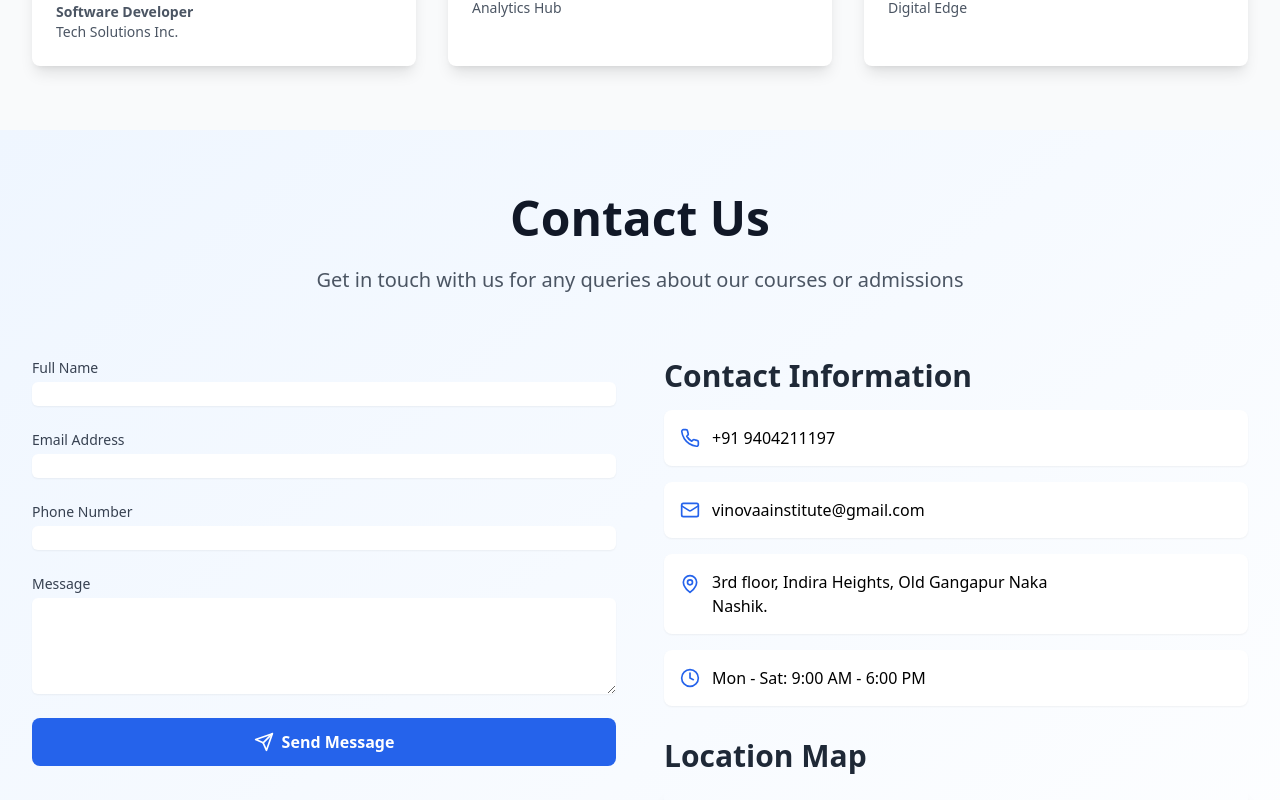
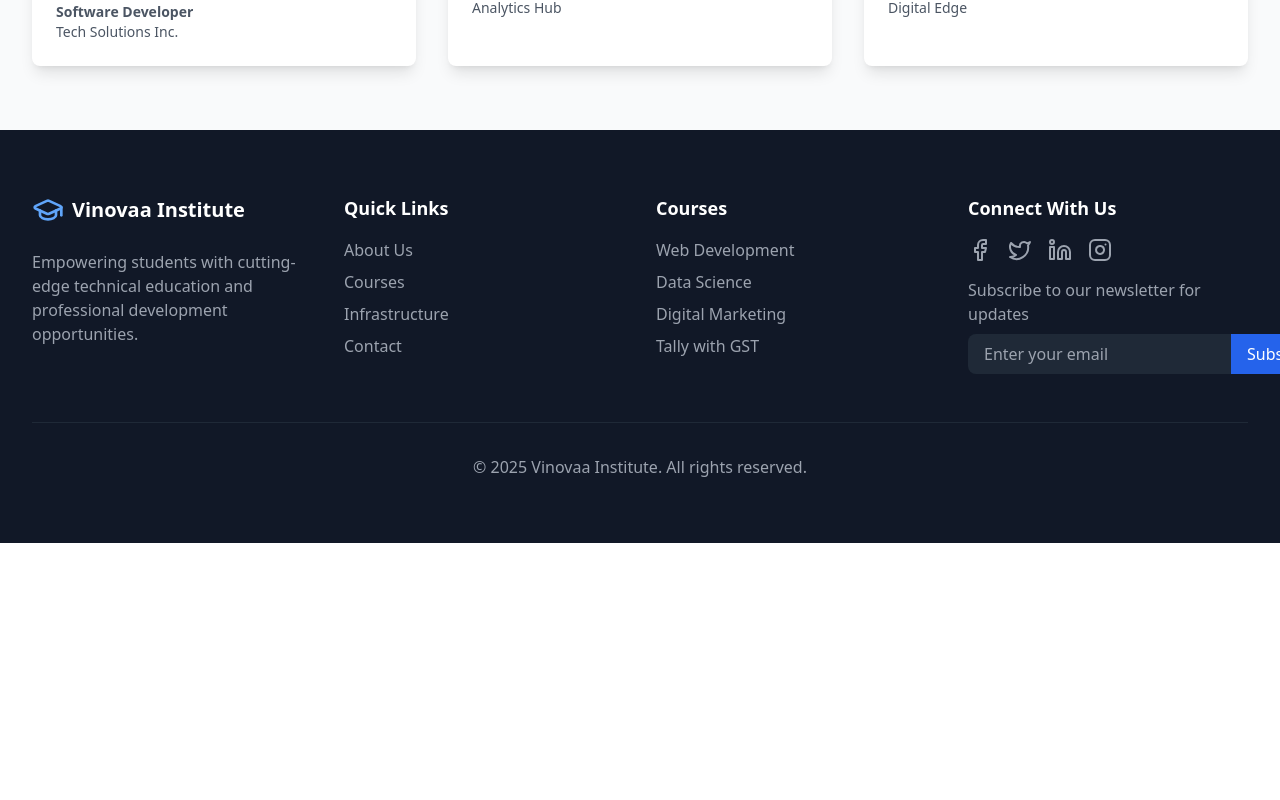
Before and after one commit to Braintech456/vi, a React (Vite) app: page / in a window 1280 px wide. Shown: the part 6780-7580 px from the top of the page. After the commit the page ends 7323 px from the top, so only its background shows below. Built offline with nearby package versions, Linux system fonts and the light colour scheme; grey boxes are pictures that could not be loaded.

Commit message:
Update HomePage.tsx

```diff
--- a/src/pages/HomePage.tsx
+++ b/src/pages/HomePage.tsx
@@ -1,4 +1,4 @@
-import React from 'react';
+import React, { useRef } from 'react';
 import { motion } from 'framer-motion';
 import Hero from '../components/Hero';
 import About from '../components/About';
@@ -6,11 +6,11 @@ import Courses from '../components/Courses';
 import NTACenter from '../components/NTACenter';
 import Infrastructure from '../components/Infrastructure';
 import Testimonials from '../components/Testimonials';
-import Contact from '../components/Contact';
 import { ArrowUpCircle } from 'lucide-react';
 
 const HomePage = () => {
   const [showScrollTop, setShowScrollTop] = React.useState(false);
+  const coursesRef = useRef(null); // Create a ref for the courses section
 
   React.useEffect(() => {
     const handleScroll = () => {
@@ -25,6 +25,12 @@ const HomePage = () => {
     window.scrollTo({ top: 0, behavior: 'smooth' });
   };
 
+  const scrollToCourses = () => {
+    if (coursesRef.current) {
+      coursesRef.current.scrollIntoView({ behavior: 'smooth' });
+    }
+  };
+
   const fadeInUpVariants = {
     hidden: { opacity: 0, y: 20 },
     visible: { opacity: 1, y: 0 }
@@ -37,7 +43,7 @@ const HomePage = () => {
       exit={{ opacity: 0 }}
       transition={{ duration: 0.5 }}
     >
-      <Hero />
+      <Hero scrollToCourses={scrollToCourses} />
       <motion.div
         initial="hidden"
         whileInView="visible"
@@ -48,6 +54,7 @@ const HomePage = () => {
         <About />
       </motion.div>
       <motion.div
+        ref={coursesRef} // Attach the ref to the Courses section
         initial="hidden"
         whileInView="visible"
         viewport={{ once: true }}
@@ -83,15 +90,11 @@ const HomePage = () => {
       >
         <Testimonials />
       </motion.div>
-      <motion.div
-        initial="hidden"
-        whileInView="visible"
-        viewport={{ once: true }}
-        transition={{ duration: 0.6 }}
-        variants={fadeInUpVariants}
-      >
-        <Contact />
-      </motion.div>
+
+      {/* Always Visible Contact Button */}
+      <a href="/contact" className="fixed bottom-8 right-8 bg-green-600 text-white p-4 rounded-lg shadow-lg z-50">
+        Contact Us
+      </a>
 
       {/* Scroll to Top Button */}
       <motion.button
@@ -107,11 +110,6 @@ const HomePage = () => {
       >
         <ArrowUpCircle className="h-6 w-6" />
       </motion.button>
-
-      {/* Always Visible Contact Button */}
-      <a href="/contact" className="fixed bottom-8 right-8 bg-green-600 text-white p-4 rounded-lg shadow-lg z-50">
-        Contact Us
-      </a>
     </motion.div>
   );
 };
```
